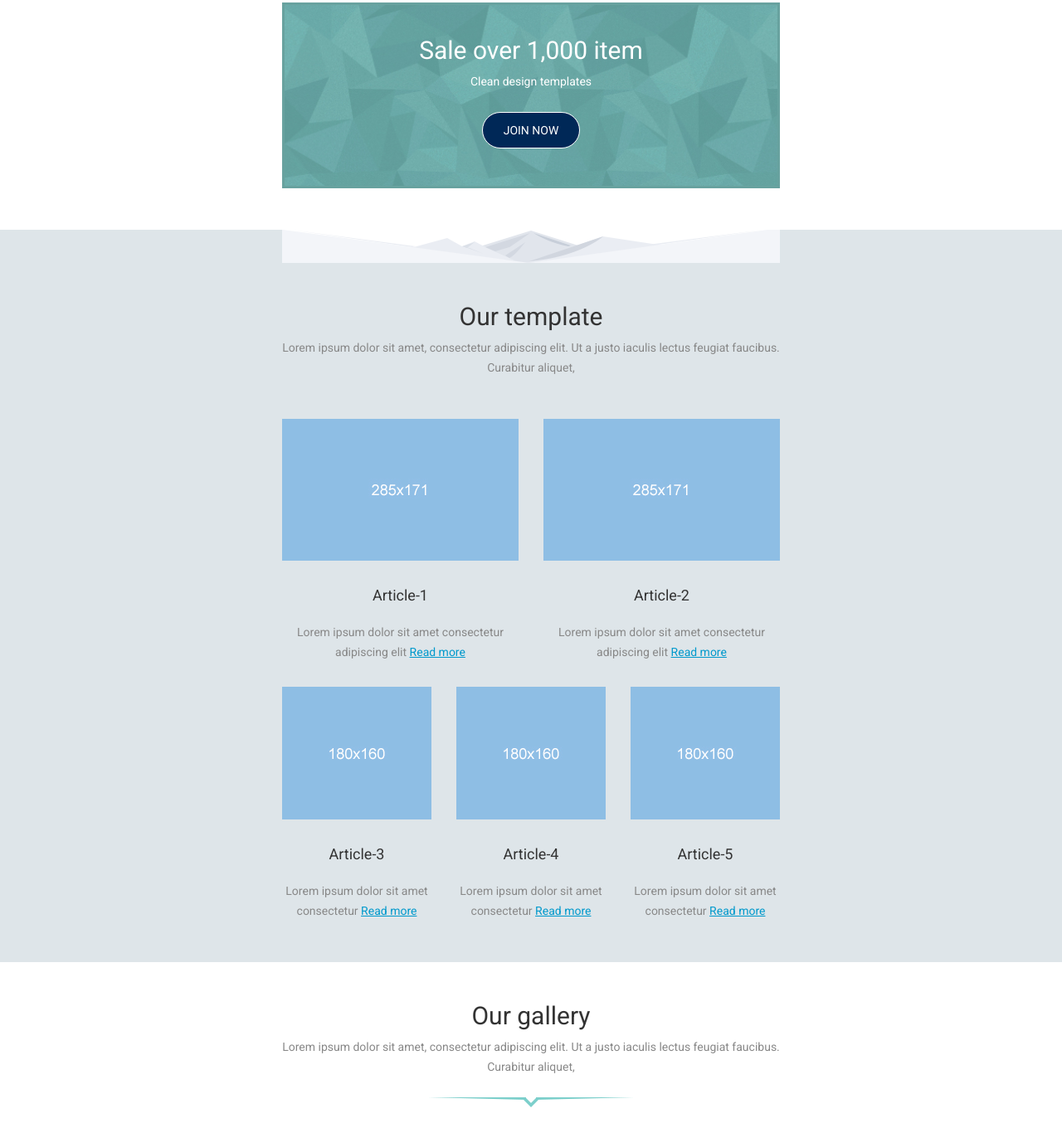
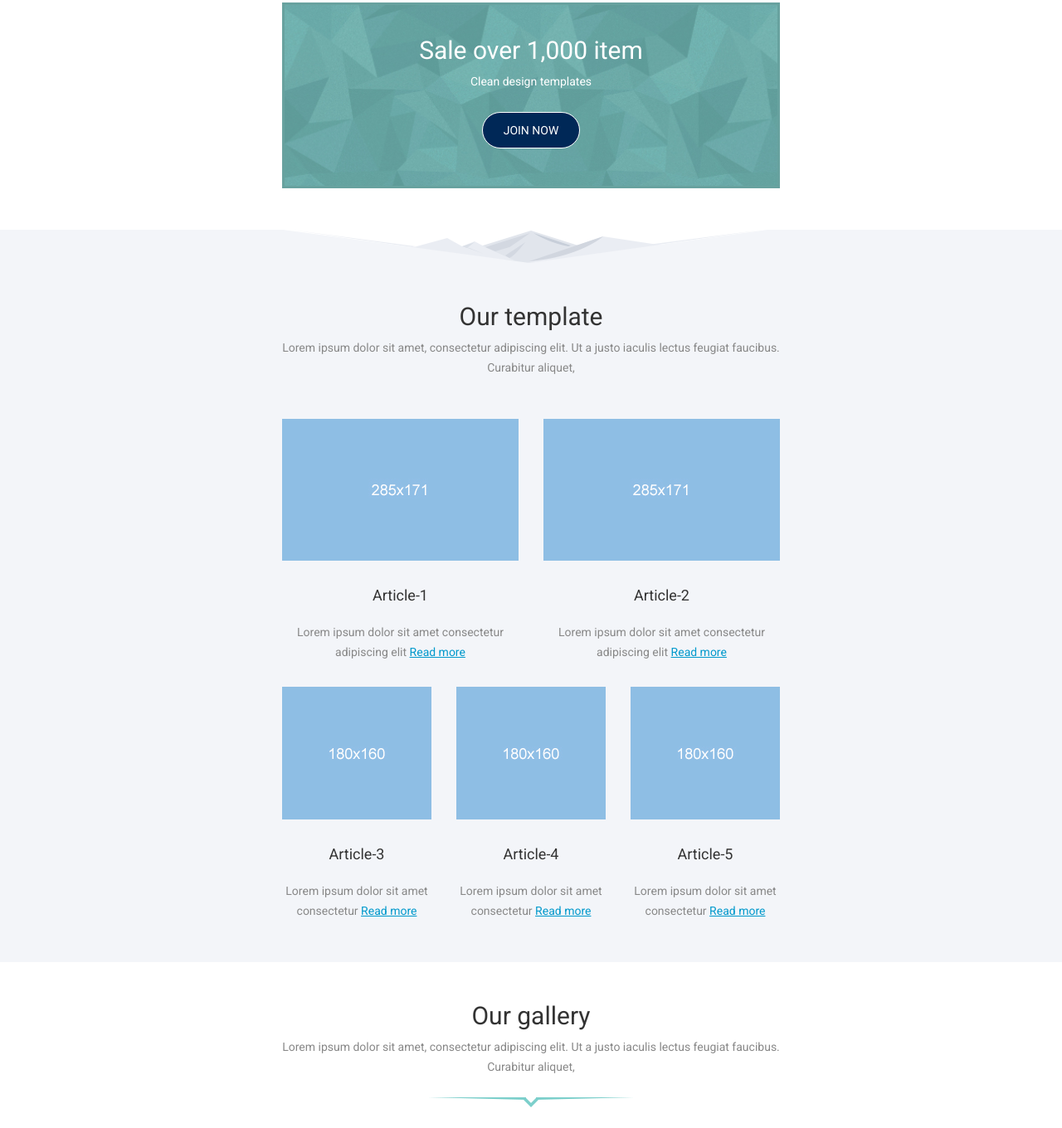
Before and after one commit to XavierUniversity/gram-emails, a plain HTML site: page index.html in a window 1280 px wide. Shown: the part 3468-4828 px from the top of the page at 83% size. Drawn offline with Linux system fonts and the light colour scheme.

Commit message:
Updated 'mountain' BG color

```diff
--- a/index.html
+++ b/index.html
@@ -1776,7 +1776,7 @@ td,span,a{font-family: Arial, sans-serif !important;}
 
 				<!-- START  LAYOUT-12 ( MOUNTAIN DIVIDER ) -->
 				<tr>
-					<td align="center" valign="top" class="container" style="background-color: #DEE5E9;">
+					<td align="center" valign="top" class="container" style="background-color: rgb(243, 245, 249);">
 
 						<table width="600" align="center" border="0" cellspacing="0" cellpadding="0" class="container" style="min-width: 600px; margin: 0px auto; background-color: rgb(243, 245, 249);">
 
@@ -1804,8 +1804,8 @@ td,span,a{font-family: Arial, sans-serif !important;}
 
 				<!-- START LAYOUT-13 ( TEXT TITLE ) -->
 				<tr>
-					<td align="center" valign="top" class="container" style="background-color:#DEE5E9;">
-						<table width="600" align="center" border="0" cellspacing="0" cellpadding="0" class="container" style="background-color:#DEE5E9; min-width:600px; margin:0 auto;">
+					<td align="center" valign="top" class="container" style="background-color:rgb(243, 245, 249);">
+						<table width="600" align="center" border="0" cellspacing="0" cellpadding="0" class="container" style="background-color:rgb(243, 245, 249); min-width:600px; margin:0 auto;">
 							<!-- start space -->
 							<tbody><tr>
 								<td valign="top" height="50" style="font-size: 0px; line-height: 0; border-collapse: collapse;">
@@ -1850,9 +1850,9 @@ td,span,a{font-family: Arial, sans-serif !important;}
 
 				<!--START LAYOUT-14 ( 2-COL IMAGE / TEXT )  -->
 				<tr>
-					<td align="center" valign="top" class="container" style="background-color: #DEE5E9;">
+					<td align="center" valign="top" class="container" style="background-color: rgb(243, 245, 249);">
 						<!-- start container -->
-						<table width="600" align="center" border="0" cellspacing="0" cellpadding="0" class="full-width" style="background-color:#DEE5E9; min-width:600px; margin:0 auto;">
+						<table width="600" align="center" border="0" cellspacing="0" cellpadding="0" class="full-width" style="background-color:rgb(243, 245, 249); min-width:600px; margin:0 auto;">
 							<!-- start content container-->
 							<tbody><tr>
 								<td valign="top">
@@ -1965,9 +1965,9 @@ td,span,a{font-family: Arial, sans-serif !important;}
 
 				<!--START LAYOUT-15 ( 3-COL IMAGE / TEXT )  -->
 				<tr>
-					<td align="center" valign="top" class="container" style="background-color: #DEE5E9;">
+					<td align="center" valign="top" class="container" style="background-color: rgb(243, 245, 249);">
 						<!-- start container -->
-						<table width="600" align="center" border="0" cellspacing="0" cellpadding="0" class="full-width" style="background-color:#DEE5E9; min-width:600px;">
+						<table width="600" align="center" border="0" cellspacing="0" cellpadding="0" class="full-width" style="background-color:rgb(243, 245, 249); min-width:600px;">
 							<!-- start content container-->
 							<tbody><tr>
 								<td valign="top">
@@ -2126,9 +2126,9 @@ td,span,a{font-family: Arial, sans-serif !important;}
 
 				<!--START LAYOUT-16 ( SPACE ) -->
 				<tr>
-					<td align="center" valign="top" class="container" style="background-color: #DEE5E9;">
+					<td align="center" valign="top" class="container" style="background-color: rgb(243, 245, 249);">
 						<!-- start container -->
-						<table width="600" align="center" border="0" cellspacing="0" cellpadding="0" class="full-width" style="min-width: 600px; background-color: #DEE5E9; margin:0 auto;">
+						<table width="600" align="center" border="0" cellspacing="0" cellpadding="0" class="full-width" style="min-width: 600px; background-color: rgb(243, 245, 249); margin:0 auto;">
 							<tbody><tr>
 								<td valign="top" class="image-full-width">
 									<img src="images/space.png" width="600" alt="space" style="max-width: 600px; display: block !important;">
```
